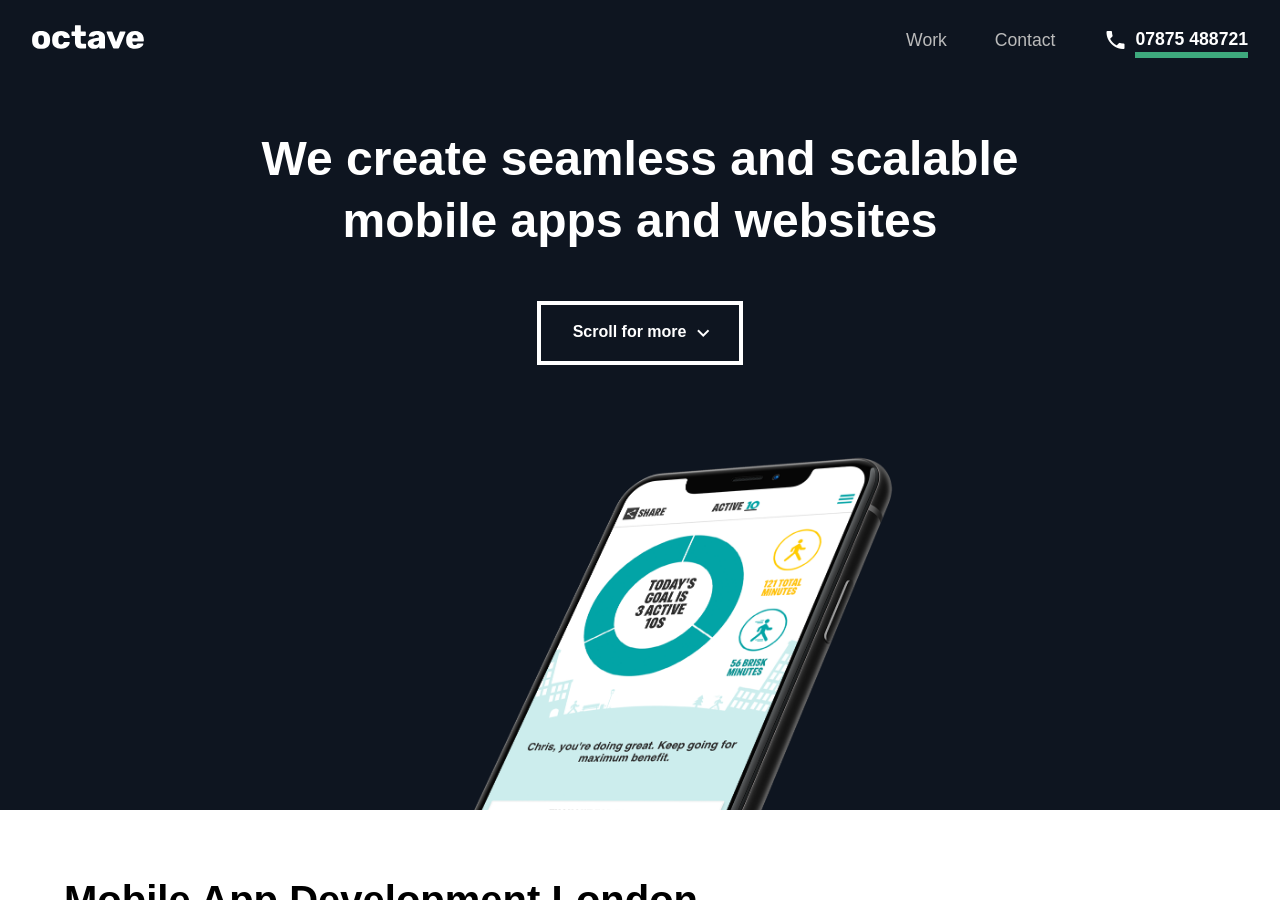
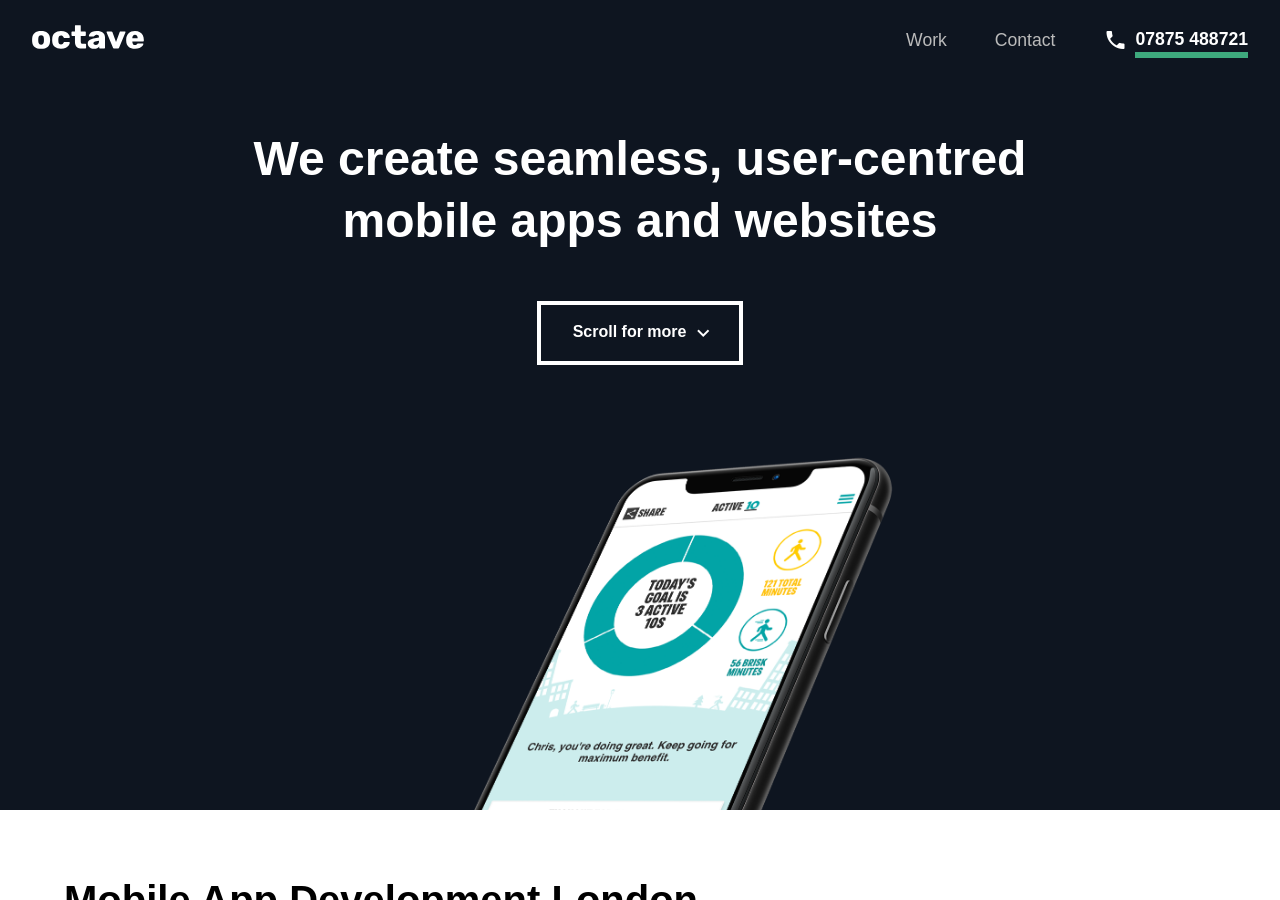
Before and after one commit to chrisjingram/octave-website, a Jekyll site: the page built from index.html, in a window 1280 px wide and 900 px high. Built offline with Jekyll 4.4.1, drawn with Linux system fonts in a browser that asks for light colours; nearby versions of some CDN libraries; some web fonts are replaced; some of the changed text lies outside the part shown.

Commit message:
Updated copy on strapline and intro

```diff
--- a/_includes/cover.html
+++ b/_includes/cover.html
@@ -1,5 +1,5 @@
 <section id="cover">
-  <h2 class="strapline">We create seamless and scalable mobile apps and websites</h2>
+  <h2 class="strapline">We create seamless, user&#8209;centred mobile apps and websites</h2>
   <a href="#intro" class="scroll-for-more button button-white icon-right">Scroll for more<i class="material-icons">keyboard_arrow_down</i></a>
   <div class="gallery">
     <img id="hacw" src="/assets/images/hacw-mockup.png" alt="How A Car Works app on an iPhone">
--- a/_includes/intro.html
+++ b/_includes/intro.html
@@ -1,5 +1,5 @@
 <section id="intro">
   <h2>Mobile App Development London</h2>
-  <p>We’ve been designing and building seamless and scalable mobile apps, APIs and websites for over 10 years. We work with businesses who are looking to either create their first app, or transform their existing technology to meet their business goals.</p>
+  <p>We’ve been designing and building seamless mobile apps, APIs and websites for over 10 years. We work with businesses who are looking to either create their first app, or transform their existing technology to meet their business goals. Our apps are designed using UX industry best practices, and are built to scale with the growth of your business.</p>
 <!--  <a href="#" class="button icon-right">Read more<i class="material-icons">arrow_right</i></a>-->
 </section>
```
